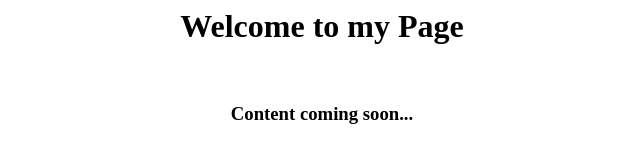
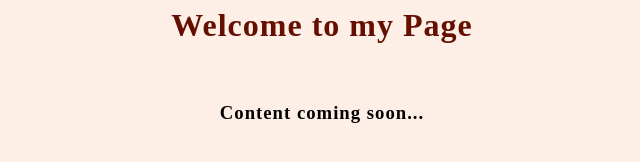
Before and after one commit to rebeccacreed/rebeccacreed.github.io, a plain HTML site: page index.html in a window 1280 px wide. Shown: the whole page, without its empty margins (318-958 px from the left). Drawn offline with Linux system fonts and the light colour scheme.

Commit message:
Update index.html

```diff
--- a/index.html
+++ b/index.html
@@ -1,5 +1,6 @@
 <html>
 <head>
+  <LINK href="styles.css" rel="stylesheet" type="text/css">
 <title>My Personal Website</title>
 </head>
 <body>
```
